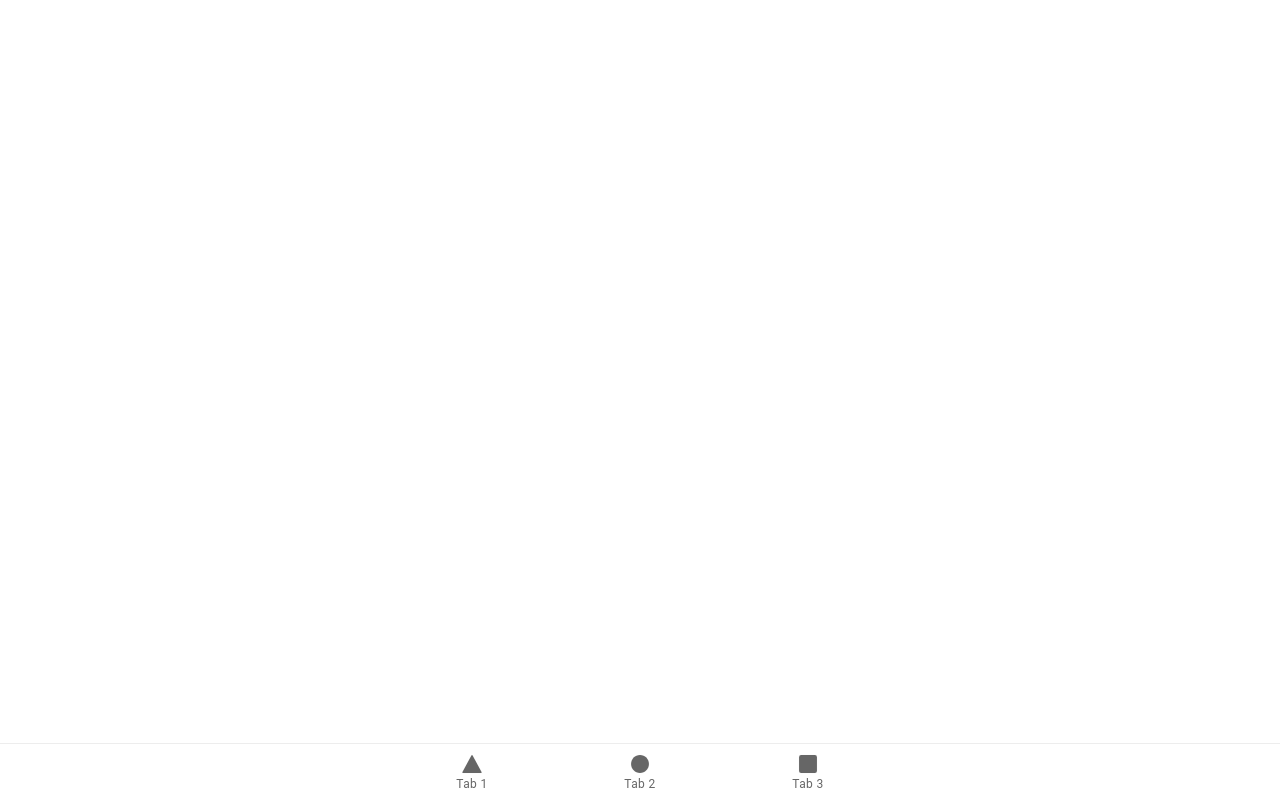
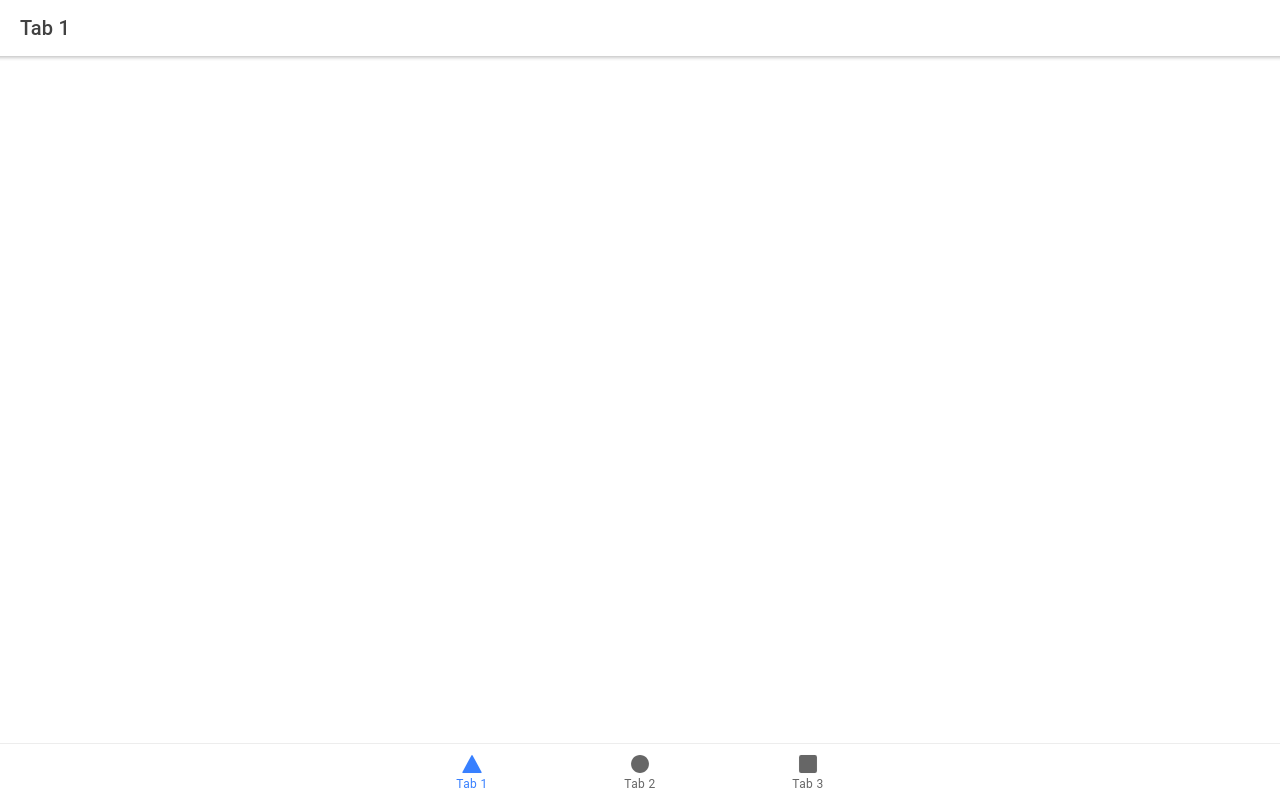
Before and after one commit to eric-horodyski/cs-demo-ac-react-cap2, a React (Create React App) app: page /tabs/tab1 in a window 1280 px wide. Built offline with nearby package versions, Linux system fonts and the light colour scheme.

Commit message:
step(0): cleanup routing

```diff
--- a/src/App.tsx
+++ b/src/App.tsx
@@ -1,71 +1,34 @@
-import { Redirect, Route } from 'react-router-dom';
-import {
-  IonApp,
-  IonIcon,
-  IonLabel,
-  IonRouterOutlet,
-  IonTabBar,
-  IonTabButton,
-  IonTabs,
-} from '@ionic/react';
-import { IonReactRouter } from '@ionic/react-router';
-import { ellipse, square, triangle } from 'ionicons/icons';
-import Tab1 from './pages/Tab1';
-import Tab2 from './pages/Tab2';
-import Tab3 from './pages/Tab3';
+import { Redirect, Route } from "react-router-dom";
+import { IonApp } from "@ionic/react";
+import { IonReactRouter } from "@ionic/react-router";
 
 /* Core CSS required for Ionic components to work properly */
-import '@ionic/react/css/core.css';
+import "@ionic/react/css/core.css";
 
 /* Basic CSS for apps built with Ionic */
-import '@ionic/react/css/normalize.css';
-import '@ionic/react/css/structure.css';
-import '@ionic/react/css/typography.css';
+import "@ionic/react/css/normalize.css";
+import "@ionic/react/css/structure.css";
+import "@ionic/react/css/typography.css";
 
 /* Optional CSS utils that can be commented out */
-import '@ionic/react/css/padding.css';
-import '@ionic/react/css/float-elements.css';
-import '@ionic/react/css/text-alignment.css';
-import '@ionic/react/css/text-transformation.css';
-import '@ionic/react/css/flex-utils.css';
-import '@ionic/react/css/display.css';
+import "@ionic/react/css/padding.css";
+import "@ionic/react/css/float-elements.css";
+import "@ionic/react/css/text-alignment.css";
+import "@ionic/react/css/text-transformation.css";
+import "@ionic/react/css/flex-utils.css";
+import "@ionic/react/css/display.css";
 
 /* Theme variables */
-import './theme/variables.css';
+import "./theme/variables.css";
+import Tabs from "./pages/Tabs";
 
 const App: React.FC = () => (
   <IonApp>
     <IonReactRouter>
-      <IonTabs>
-        <IonRouterOutlet>
-          <Route exact path="/tab1">
-            <Tab1 />
-          </Route>
-          <Route exact path="/tab2">
-            <Tab2 />
-          </Route>
-          <Route path="/tab3">
-            <Tab3 />
-          </Route>
-          <Route exact path="/">
-            <Redirect to="/tab1" />
-          </Route>
-        </IonRouterOutlet>
-        <IonTabBar slot="bottom">
-          <IonTabButton tab="tab1" href="/tab1">
-            <IonIcon icon={triangle} />
-            <IonLabel>Tab 1</IonLabel>
-          </IonTabButton>
-          <IonTabButton tab="tab2" href="/tab2">
-            <IonIcon icon={ellipse} />
-            <IonLabel>Tab 2</IonLabel>
-          </IonTabButton>
-          <IonTabButton tab="tab3" href="/tab3">
-            <IonIcon icon={square} />
-            <IonLabel>Tab 3</IonLabel>
-          </IonTabButton>
-        </IonTabBar>
-      </IonTabs>
+      <Route path="/tabs">
+        <Tabs />
+      </Route>
+      <Redirect from="/" to="/tabs" exact />
     </IonReactRouter>
   </IonApp>
 );
--- /dev/null
+++ b/src/pages/Tabs.tsx
@@ -0,0 +1,48 @@
+import React from "react";
+import {
+  IonTabs,
+  IonRouterOutlet,
+  IonTabBar,
+  IonTabButton,
+  IonIcon,
+  IonLabel,
+} from "@ionic/react";
+import { Route, Redirect } from "react-router";
+import { triangle, ellipse, square } from "ionicons/icons";
+import { Tab1 } from "./tabs/Tab1";
+import { Tab2 } from "./tabs/Tab2";
+import { Tab3 } from "./tabs/Tab3";
+
+const Tabs: React.FC = () => (
+  <IonTabs>
+    <IonRouterOutlet>
+      <Route exact path="/tabs/tab1">
+        <Tab1 />
+      </Route>
+      <Route exact path="/tabs/tab2">
+        <Tab2 />
+      </Route>
+      <Route path="/tabs/tab3">
+        <Tab3 />
+      </Route>
+      <Route exact path="/tabs">
+        <Redirect to="/tabs/tab1" />
+      </Route>
+    </IonRouterOutlet>
+    <IonTabBar slot="bottom">
+      <IonTabButton tab="tab1" href="/tabs/tab1">
+        <IonIcon icon={triangle} />
+        <IonLabel>Tab 1</IonLabel>
+      </IonTabButton>
+      <IonTabButton tab="tab2" href="/tabs/tab2">
+        <IonIcon icon={ellipse} />
+        <IonLabel>Tab 2</IonLabel>
+      </IonTabButton>
+      <IonTabButton tab="tab3" href="/tabs/tab3">
+        <IonIcon icon={square} />
+        <IonLabel>Tab 3</IonLabel>
+      </IonTabButton>
+    </IonTabBar>
+  </IonTabs>
+);
+export default Tabs;
--- a/src/pages/Tab1.tsx
+++ b/src/pages/tabs/Tab1.tsx
@@ -1,8 +1,13 @@
-import { IonContent, IonHeader, IonPage, IonTitle, IonToolbar } from '@ionic/react';
-import ExploreContainer from '../components/ExploreContainer';
-import './Tab1.css';
+import {
+  IonContent,
+  IonHeader,
+  IonPage,
+  IonTitle,
+  IonToolbar,
+} from "@ionic/react";
+import "./Tab1.css";
 
-const Tab1: React.FC = () => {
+export const Tab1: React.FC = () => {
   return (
     <IonPage>
       <IonHeader>
@@ -16,10 +21,7 @@ const Tab1: React.FC = () => {
             <IonTitle size="large">Tab 1</IonTitle>
           </IonToolbar>
         </IonHeader>
-        <ExploreContainer name="Tab 1 page" />
       </IonContent>
     </IonPage>
   );
 };
-
-export default Tab1;
--- a/src/pages/Tab2.tsx
+++ b/src/pages/tabs/Tab2.tsx
@@ -1,8 +1,13 @@
-import { IonContent, IonHeader, IonPage, IonTitle, IonToolbar } from '@ionic/react';
-import ExploreContainer from '../components/ExploreContainer';
-import './Tab2.css';
+import {
+  IonContent,
+  IonHeader,
+  IonPage,
+  IonTitle,
+  IonToolbar,
+} from "@ionic/react";
+import "./Tab2.css";
 
-const Tab2: React.FC = () => {
+export const Tab2: React.FC = () => {
   return (
     <IonPage>
       <IonHeader>
@@ -16,10 +21,7 @@ const Tab2: React.FC = () => {
             <IonTitle size="large">Tab 2</IonTitle>
           </IonToolbar>
         </IonHeader>
-        <ExploreContainer name="Tab 2 page" />
       </IonContent>
     </IonPage>
   );
 };
-
-export default Tab2;
--- a/src/pages/Tab3.tsx
+++ b/src/pages/tabs/Tab3.tsx
@@ -1,8 +1,13 @@
-import { IonContent, IonHeader, IonPage, IonTitle, IonToolbar } from '@ionic/react';
-import ExploreContainer from '../components/ExploreContainer';
-import './Tab3.css';
+import {
+  IonContent,
+  IonHeader,
+  IonPage,
+  IonTitle,
+  IonToolbar,
+} from "@ionic/react";
+import "./Tab3.css";
 
-const Tab3: React.FC = () => {
+export const Tab3: React.FC = () => {
   return (
     <IonPage>
       <IonHeader>
@@ -16,10 +21,7 @@ const Tab3: React.FC = () => {
             <IonTitle size="large">Tab 3</IonTitle>
           </IonToolbar>
         </IonHeader>
-        <ExploreContainer name="Tab 3 page" />
       </IonContent>
     </IonPage>
   );
 };
-
-export default Tab3;
```
Also changed, not shown: src/pages/tabs/Tab1.css (added), src/pages/tabs/Tab2.css (added), src/pages/tabs/Tab3.css (added).
